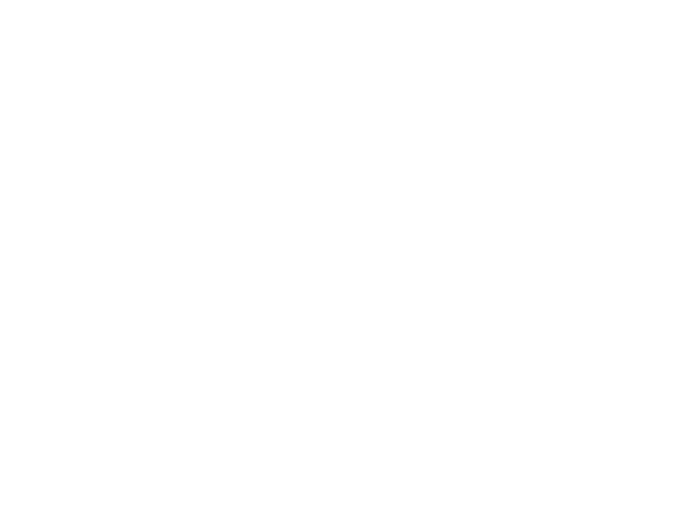
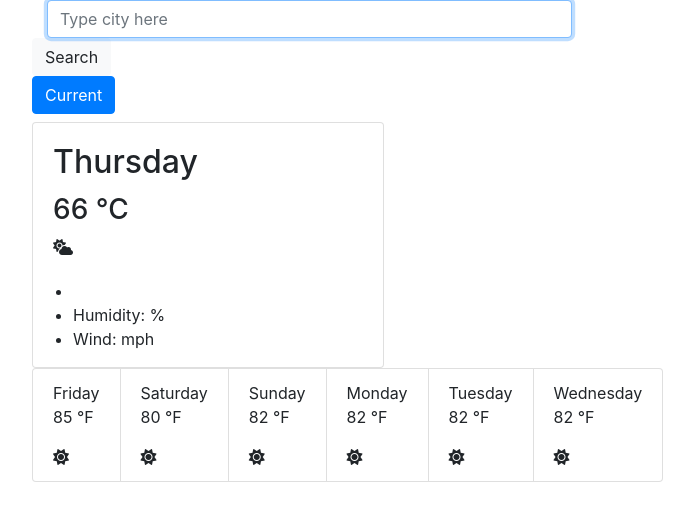
Before and after one commit to remyq7/PlusWeek6, a plain HTML site: page index.html in a window 1280 px wide. Shown: the whole page, without its empty margins (53-747 px from the left). Drawn offline with nearby package versions, Linux system fonts and the light colour scheme.

Commit message:
Update html file

```diff
--- a/index.html
+++ b/index.html
@@ -21,4 +21,85 @@
       crossorigin="anonymous"
     ></script>
   </head>
+  <body>
+    <div class="container">
+      <form class="search-form" id="search-form">
+        <div class="city-all">
+          <div class="col-6">
+            <input
+              type="search"
+              placeholder="Type city here"
+              autofocus="on"
+              id="city-input"
+              class="form-control"
+            />
+          </div>
+          <div class="main-submit">
+            <input type="submit" value="Search" class="btn btn-light" />
+          </div>
+        </div>
+
+        <button
+          type="button"
+          class="btn btn-primary"
+          id="current-location-button"
+        >
+          Current
+        </button>
+      </form>
+      <h1 id="city"></h1>
+
+      <div class="card" style="width: 22rem">
+        <div class="card-body">
+          <h2 class="card-title">Thursday</h2>
+          <h3 class="card-text">
+            <span class="temperature" id="temperature">66 </span
+            ><span class="celsius" id="celsius"> °C </span>
+          </h3>
+          <div class="cloudy">
+            <i class="fas fa-cloud-sun"></i>
+          </div>
+        </div>
+
+        <ul class="weather-details">
+          <li><span id="description"></span></li>
+          <li>Humidity: <span id="humidity"></span>%</li>
+          <li>Wind: <span id="wind"></span>mph</li>
+        </ul>
+      </div>
+
+      <ul class="list-group list-group-horizontal">
+        <li class="list-group-item">
+          Friday
+          <p>85 °F</p>
+          <div class="sun"><i class="fas fa-sun"></i></div>
+        </li>
+        <li class="list-group-item">
+          Saturday
+          <p>80 °F</p>
+          <div class="sun"><i class="fas fa-sun"></i></div>
+        </li>
+        <li class="list-group-item">
+          Sunday
+          <p>82 °F</p>
+          <div class="sun"><i class="fas fa-sun"></i></div>
+        </li>
+        <li class="list-group-item">
+          Monday
+          <p>82 °F</p>
+          <div class="sun"><i class="fas fa-sun"></i></div>
+        </li>
+        <li class="list-group-item">
+          Tuesday
+          <p>82 °F</p>
+          <div class="sun"><i class="fas fa-sun"></i></div>
+        </li>
+        <li class="list-group-item">
+          Wednesday
+          <p>82 °F</p>
+          <div class="sun"><i class="fas fa-sun"></i></div>
+        </li>
+      </ul>
+    </div>
+  </body>
 </html>
```
